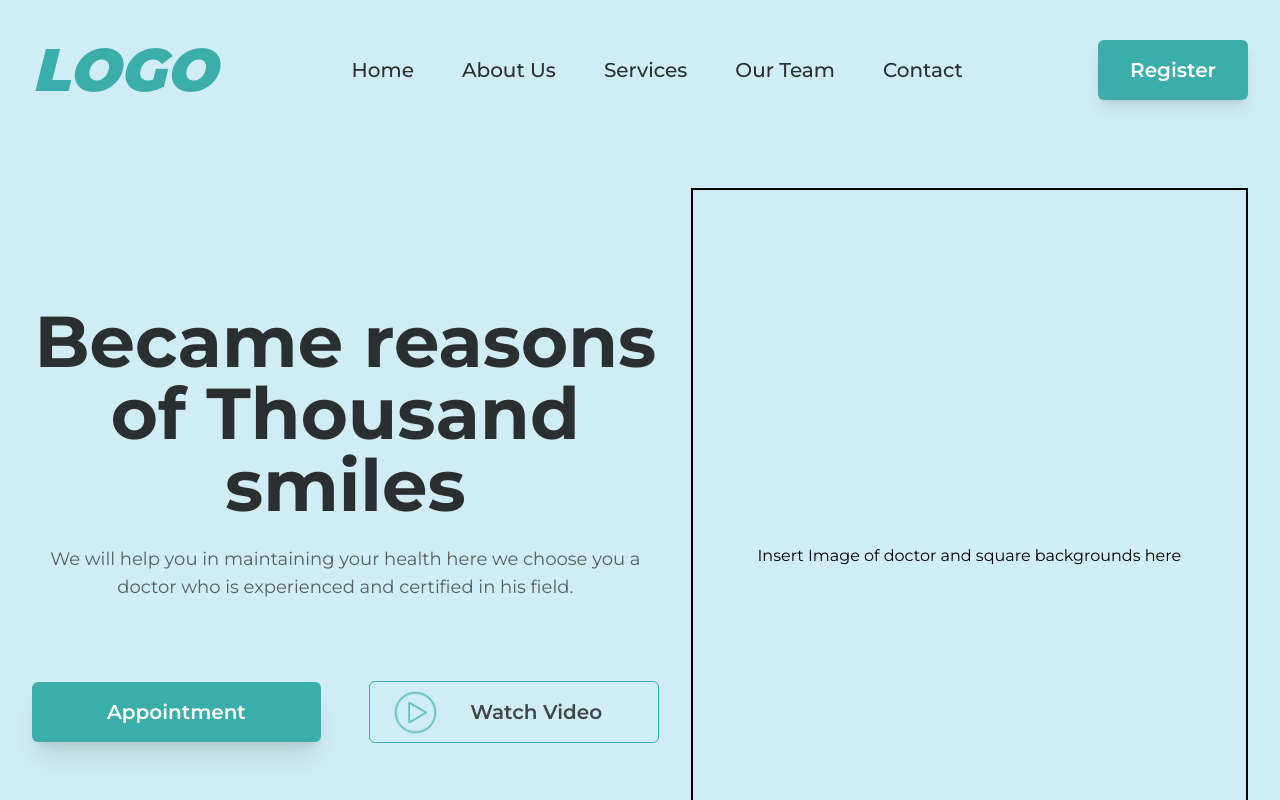
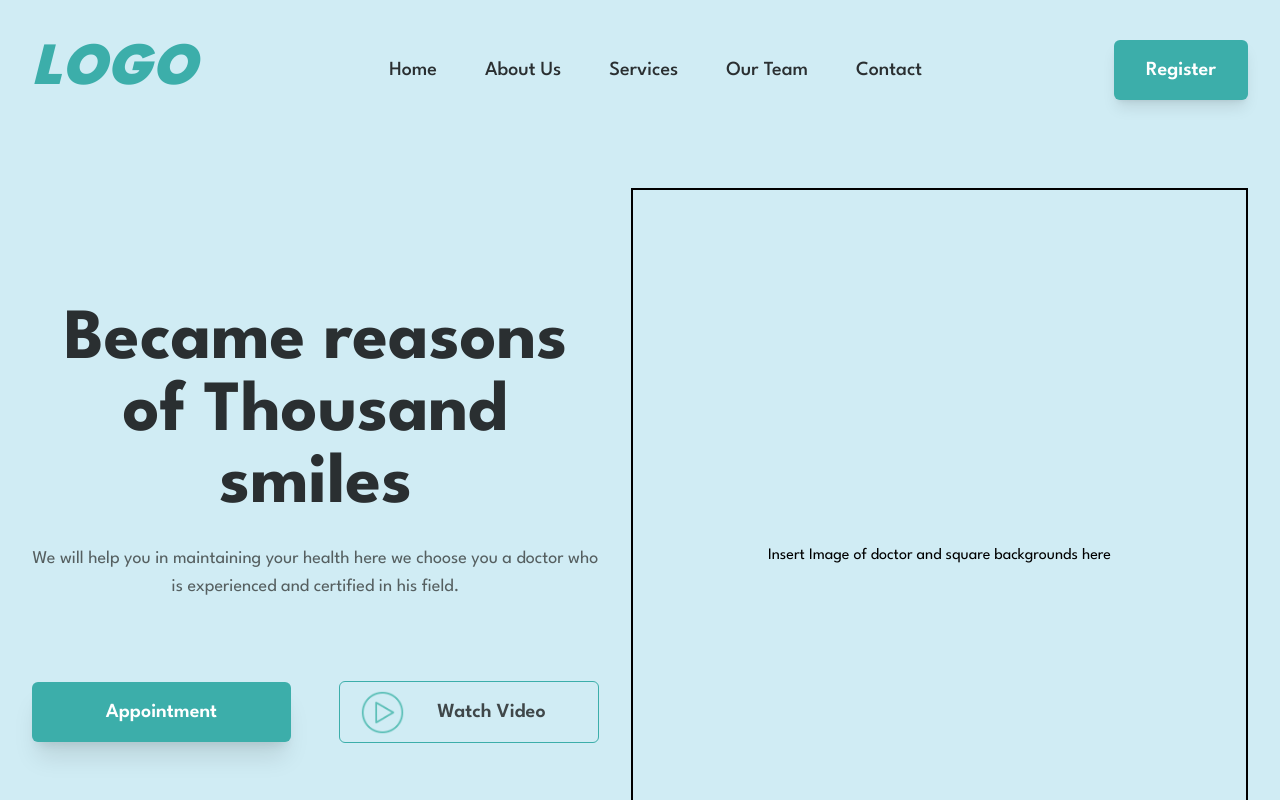
Before and after one commit to zrvnarmarin/IM-Digital---Med, a Next.js app: page / in a window 1280 px wide. Shown: the top 800 px of the page. Built offline with nearby package versions, Linux system fonts and the light colour scheme.

Commit message:
changing font

```diff
--- a/app/layout.tsx
+++ b/app/layout.tsx
@@ -1,10 +1,12 @@
 import type { Metadata } from 'next'
-import { Inter, Montserrat } from 'next/font/google'
+import { Inter, Montserrat, League_Spartan } from 'next/font/google'
 import './globals.css'
 import Link from 'next/link'
 
 const inter = Inter({ subsets: ['latin'] })
 const montserrat = Montserrat({ subsets: ['latin']})
+const leagueSpartan = League_Spartan({ subsets: ['latin']})
+
 
 export const metadata: Metadata = {
   title: 'Create Next App',
@@ -18,7 +20,7 @@ export default function RootLayout({
 }) {
   return (
     <html lang="en">
-      <body className={montserrat.className}>
+      <body className={leagueSpartan.className}>
         {children}
       </body>
     </html>
```
